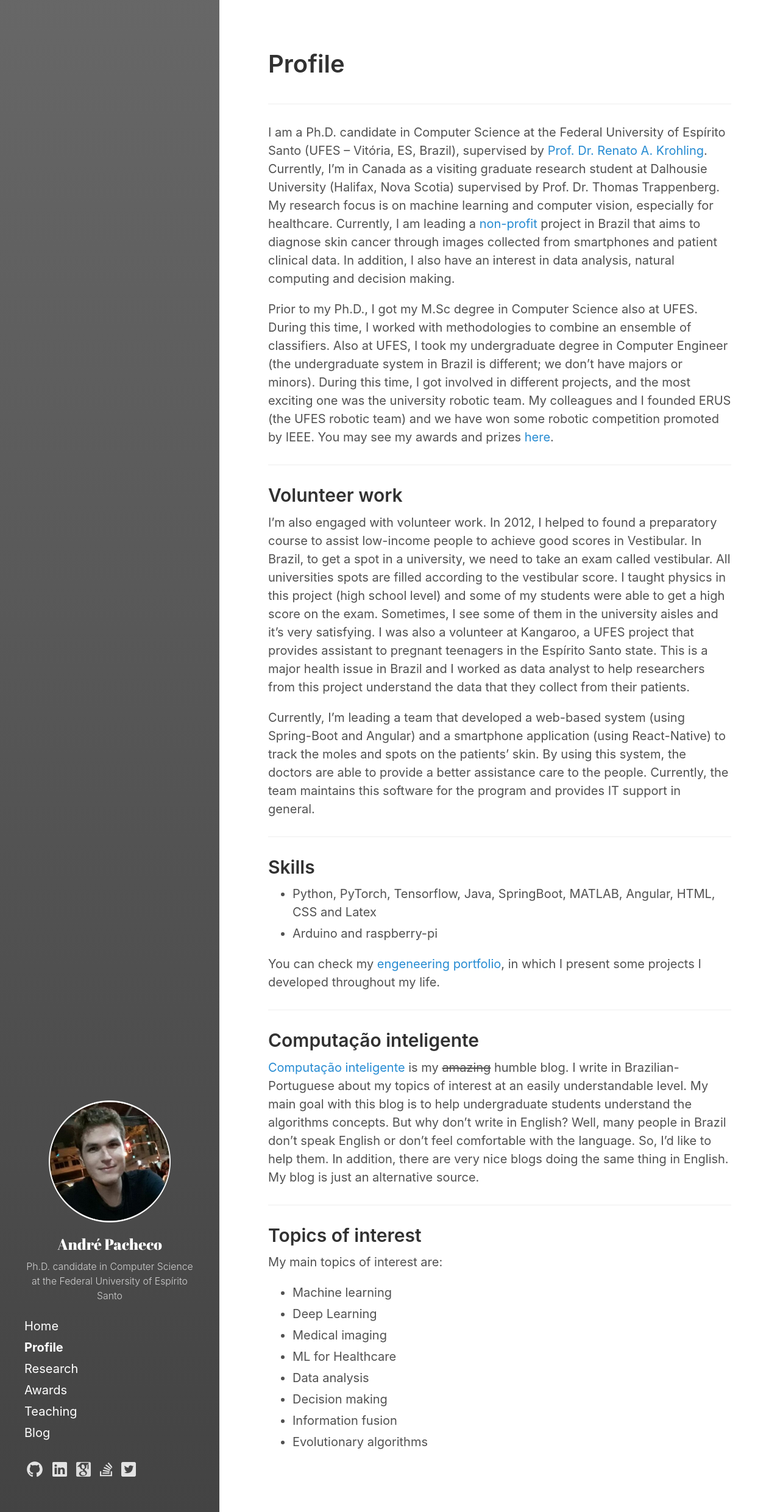
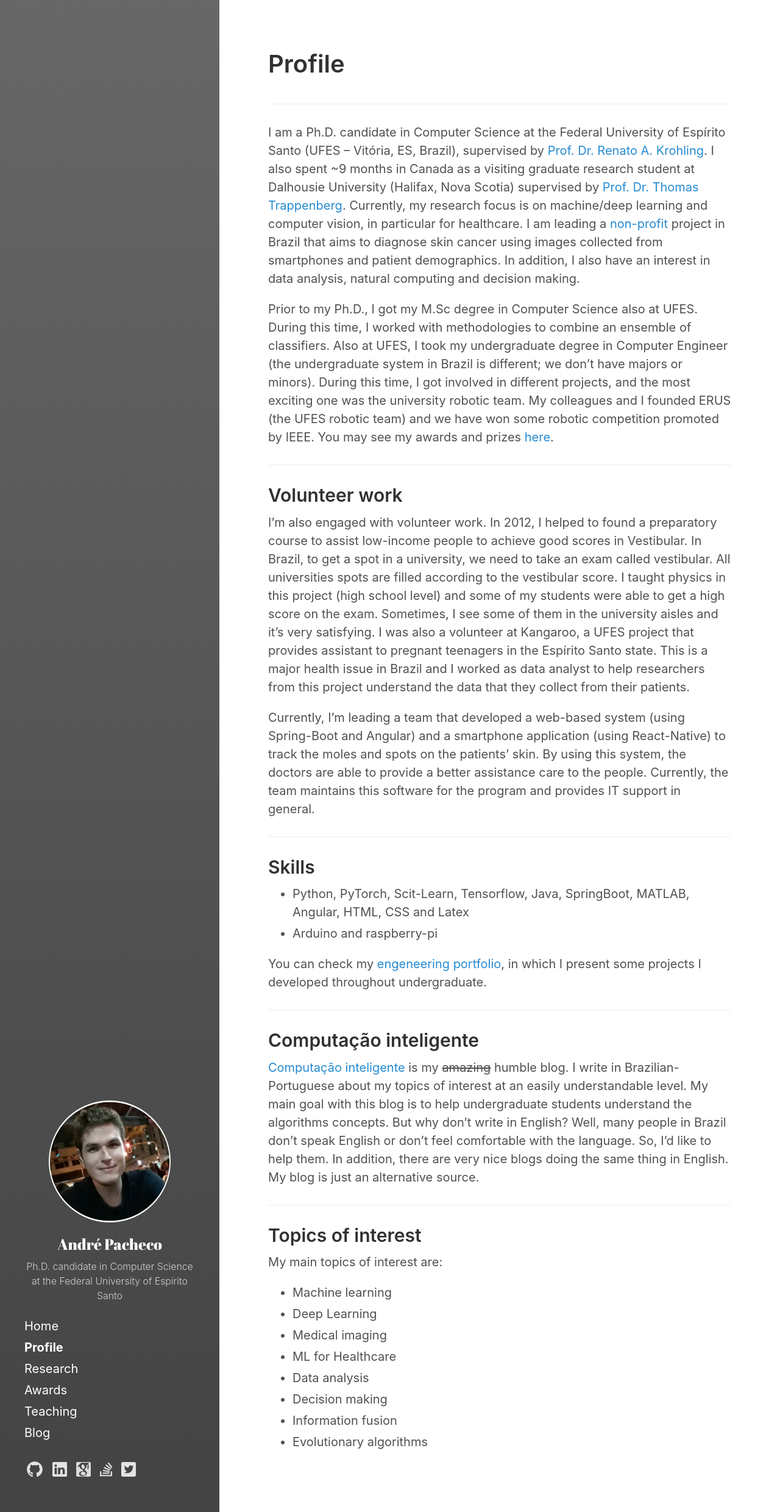
Before and after one commit to paaatcha/paaatcha.github.io, a Jekyll site: the page built from profile.md, in a window 1280 px wide. Shown: the whole page at 61% size. Built offline with Jekyll 4.4.1, drawn with Linux system fonts in a browser that asks for light colours.

Commit message:
uptdating profile

```diff
--- a/profile.md
+++ b/profile.md
@@ -7,7 +7,7 @@ sidebar_sort_order: 1
 
 ___
 
-I am a Ph.D. candidate in Computer Science at the Federal University of Espírito Santo (UFES – Vitória, ES, Brazil), supervised by [Prof. Dr. Renato A. Krohling](http://inf.ufes.br/~rkrohling). Currently, I’m in Canada as a visiting graduate research student at Dalhousie University (Halifax, Nova Scotia) supervised by Prof. Dr. Thomas Trappenberg. My research focus is on machine learning and computer vision, especially for healthcare. Currently, I am leading a [non-profit](http://pachecoandre.com.br/pages/projects/skin_cancer_diagnosis) project in Brazil that aims to diagnose skin cancer through images collected from smartphones and patient clinical data. In addition, I also have an interest in data analysis, natural computing and decision making.
+I am a Ph.D. candidate in Computer Science at the Federal University of Espírito Santo (UFES – Vitória, ES, Brazil), supervised by [Prof. Dr. Renato A. Krohling](http://inf.ufes.br/~rkrohling). I also spent ~9 months in Canada as a visiting graduate research student at Dalhousie University (Halifax, Nova Scotia) supervised by [Prof. Dr. Thomas Trappenberg](https://www.dal.ca/faculty/computerscience/faculty-staff/thomas-trappenberg.html). Currently, my research focus is on machine/deep learning and computer vision, in particular for healthcare. I am leading a [non-profit](http://pachecoandre.com.br/pages/projects/skin_cancer_diagnosis) project in Brazil that aims to diagnose skin cancer using images collected from smartphones and patient demographics. In addition, I also have an interest in data analysis, natural computing and decision making.
 
 Prior to my Ph.D., I got my M.Sc degree in Computer Science also at UFES. During this time, I worked with methodologies to combine an ensemble of classifiers. Also at UFES, I took my undergraduate degree in Computer Engineer (the undergraduate system in Brazil is different; we don’t have majors or minors). During this time, I got involved in different projects, and the most exciting one was the university robotic team. My colleagues and I founded ERUS (the UFES robotic team) and we have won some robotic competition promoted by IEEE. You may see my awards and prizes [here](http://pachecoandre.com.br/research.html#awards).
 
@@ -21,10 +21,10 @@ Currently, I’m leading a team that developed a web-based system (using Spring
 ___
 
 ## Skills
-+ Python, PyTorch, Tensorflow, Java, SpringBoot, MATLAB, Angular, HTML, CSS and Latex
++ Python, PyTorch, Scit-Learn, Tensorflow, Java, SpringBoot, MATLAB, Angular, HTML, CSS and Latex
 + Arduino and raspberry-pi
 
-You can check my [engeneering portfolio](assets/files/andre-pacheco-portfolio.pdf), in which I present some projects I developed throughout my life.
+You can check my [engeneering portfolio](assets/files/andre-pacheco-portfolio.pdf), in which I present some projects I developed throughout undergraduate.
 
 ___
 
```
Also changed, not shown: index.md (+1 -1 lines).
